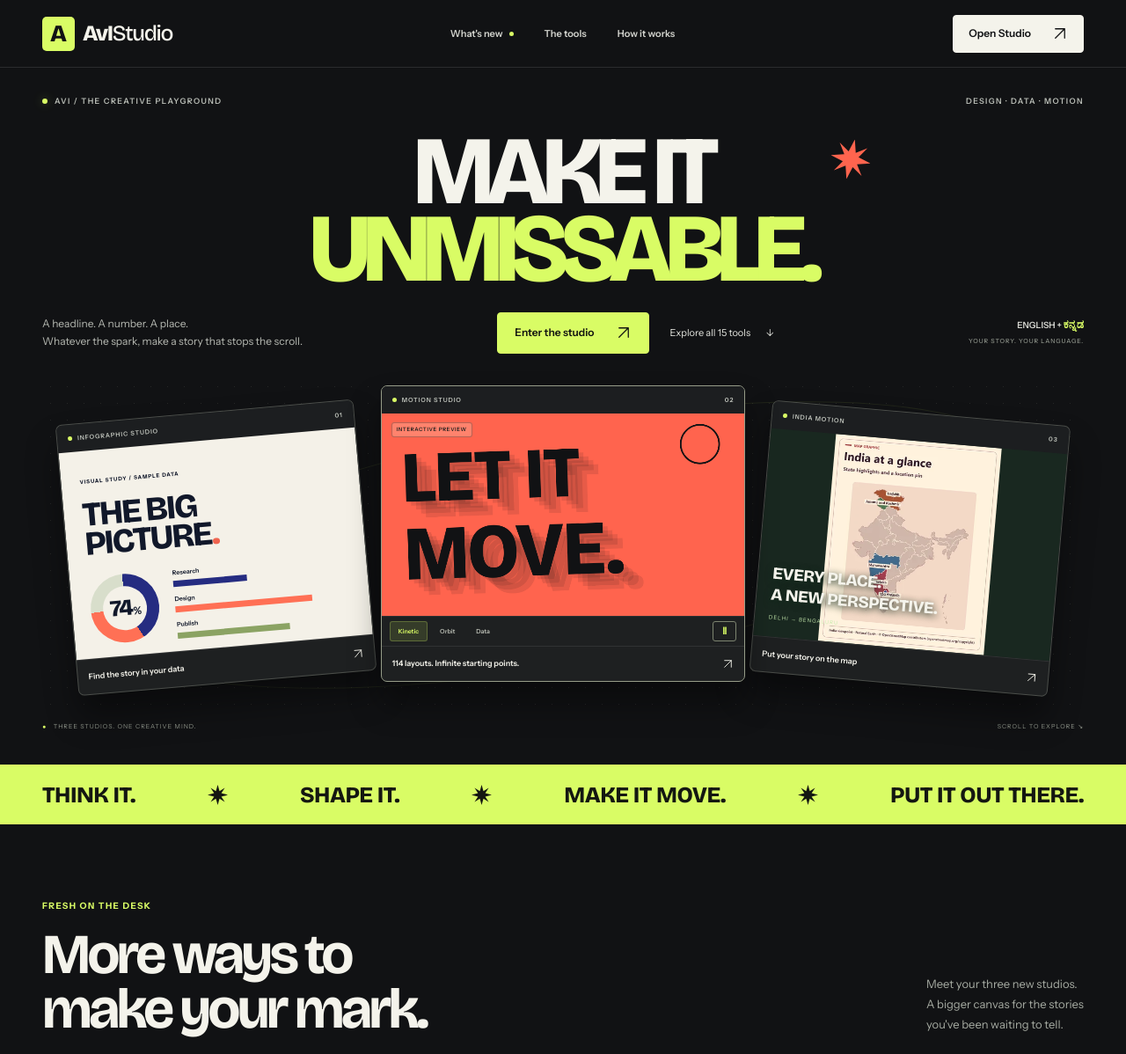
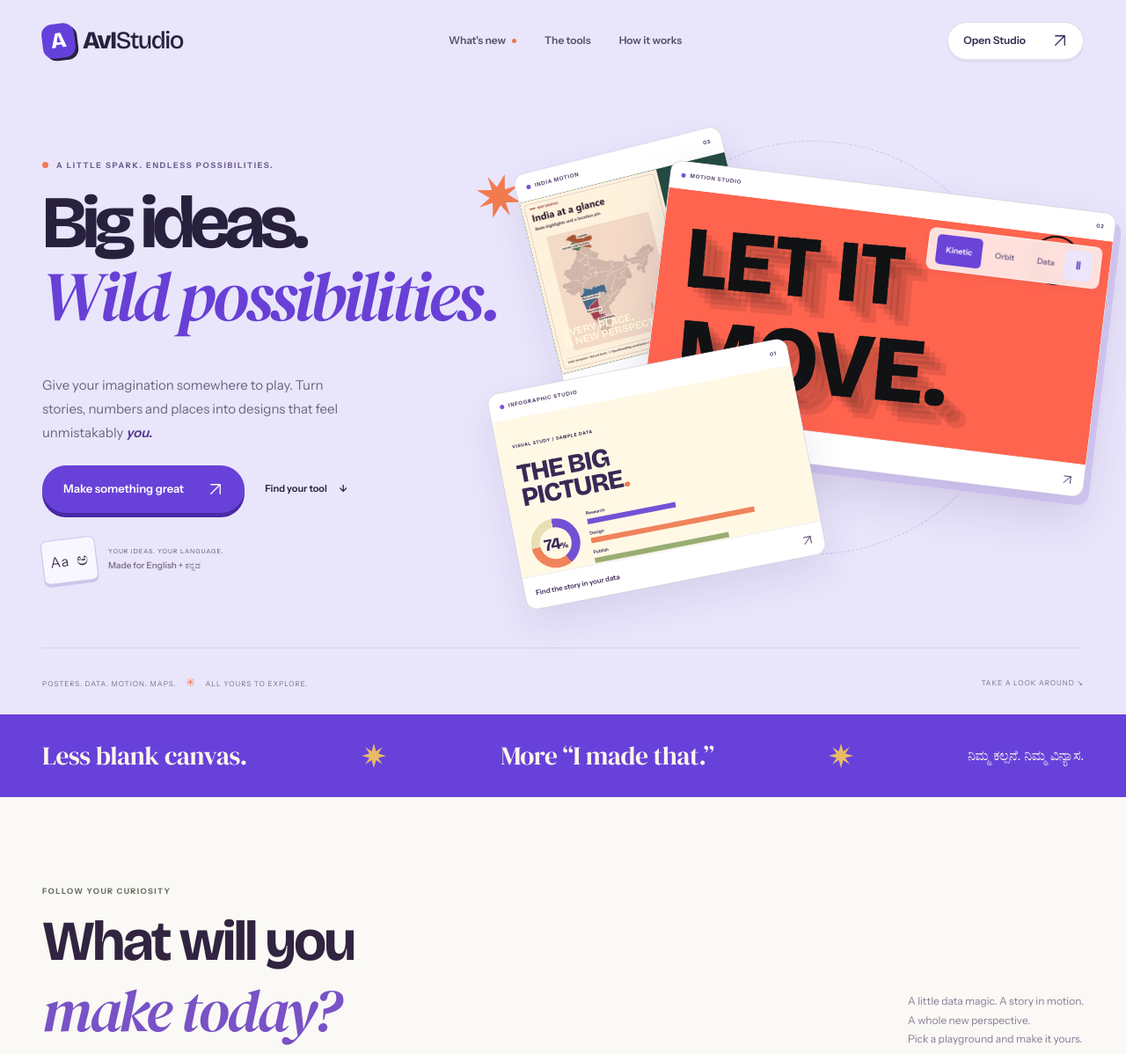
Before and after one commit to avi1995vag/avi-studio, a plain HTML site: page landing.html in a window 1280 px wide. Shown: the top 1198 px of the page at 88% size. Drawn offline with nearby package versions, Linux system fonts and the light colour scheme; no server answers; a web font is replaced by a local one.

Commit message:
Launch the layered creative playground landing

```diff
--- a/landing.html
+++ b/landing.html
@@ -3,9 +3,9 @@
 <head>
   <meta charset="utf-8">
   <meta name="viewport" content="width=device-width, initial-scale=1">
-  <meta name="theme-color" content="#111214">
+  <meta name="theme-color" content="#e9e5fb">
   <meta name="description" content="A creative desk for posters, carousels, infographics, motion and maps. Create in English and Kannada with AvIStudio.">
-  <title>AvI Studio — Make it unmissable.</title>
+  <title>AvI Studio — A playground for your ideas.</title>
   <script>
     const fragment = new URLSearchParams(location.hash.slice(1));
     if (fragment.has('buffer_connection') || fragment.has('buffer_error') || ['#posterStage', '#posterTools', '#workspace'].includes(location.hash)) {
@@ -16,7 +16,8 @@
   <link rel="preconnect" href="https://fonts.gstatic.com" crossorigin>
   <link href="https://fonts.googleapis.com/css2?family=Anek+Kannada:wght@400;600;800&family=Bricolage+Grotesque:wght@500;600;700;800&family=Instrument+Sans:wght@400;500;600;700&display=swap" rel="stylesheet">
   <link rel="stylesheet" href="./assets/landing.css?v=7">
-  <link rel="stylesheet" href="./assets/landing-gallery.css?v=1">
+  <link href="https://fonts.googleapis.com/css2?family=DM+Serif+Display:ital@0;1&display=swap" rel="stylesheet">
+  <link rel="stylesheet" href="./assets/landing-playground.css?v=1">
   <script src="./assets/landing-gallery.js?v=1" defer></script>
 </head>
 <body>
@@ -51,9 +52,9 @@
 
   <main id="main">
     <section class="gallery-hero page-width" aria-labelledby="hero-title">
-      <div class="hero-edition"><p><span class="signal-dot" aria-hidden="true"></span> AVI / THE CREATIVE PLAYGROUND</p><span>DESIGN · DATA · MOTION</span></div>
-      <div class="hero-statement"><h1 id="hero-title">MAKE IT<br><span>UNMISSABLE.</span></h1><svg class="hero-asterisk" aria-hidden="true"><use href="#i-star"/></svg></div>
-      <div class="hero-intro"><p>A headline. A number. A place.<br>Whatever the spark, make a story that stops the scroll.</p><div><a class="button gallery-cta" href="./studio.html">Enter the studio <svg aria-hidden="true"><use href="#i-arrow"/></svg></a><a class="gallery-text-link" href="#tools">Explore all 15 tools <span aria-hidden="true">↓</span></a></div><span class="hero-language">ENGLISH + <b lang="kn">ಕನ್ನಡ</b><br><small>YOUR STORY. YOUR LANGUAGE.</small></span></div>
+      <div class="hero-edition"><p><span class="signal-dot" aria-hidden="true"></span> A LITTLE SPARK. ENDLESS POSSIBILITIES.</p></div>
+      <div class="hero-statement"><h1 id="hero-title">Big ideas.<br><span>Wild possibilities.</span></h1><svg class="hero-asterisk" aria-hidden="true"><use href="#i-star"/></svg></div>
+      <div class="hero-intro"><p>Give your imagination somewhere to play. Turn stories, numbers and places into designs that feel unmistakably <em>you.</em></p><div><a class="button gallery-cta" href="./studio.html">Make something great <svg aria-hidden="true"><use href="#i-arrow"/></svg></a><a class="gallery-text-link" href="#tools">Find your tool <span aria-hidden="true">↓</span></a></div><span class="hero-language"><span class="language-tile">Aa <b lang="kn">ಅ</b></span><span>YOUR IDEAS. YOUR LANGUAGE.<br><small>Made for English + ಕನ್ನಡ</small></span></span></div>
       <div class="showcase-desk" id="showcase-desk" data-playing="true">
         <article class="showcase-panel showcase-info">
           <header><span><i aria-hidden="true"></i> INFOGRAPHIC STUDIO</span><span>01</span></header>
@@ -74,12 +75,12 @@
           <a href="./assets/apps/india-motion/">Put your story on the map <svg aria-hidden="true"><use href="#i-arrow"/></svg></a>
         </article>
       </div>
-      <div class="gallery-baseline"><span><i aria-hidden="true">●</i> THREE STUDIOS. ONE CREATIVE MIND.</span><span>SCROLL TO EXPLORE <span aria-hidden="true">↘</span></span></div>
+      <div class="gallery-baseline"><span>POSTERS. DATA. MOTION. MAPS. <i aria-hidden="true">✳</i> ALL YOURS TO EXPLORE.</span><a href="#new-studios">TAKE A LOOK AROUND <span aria-hidden="true">↘</span></a></div>
     </section>
-    <div class="creative-strip gallery-strip" aria-label="Create without limits"><div class="page-width"><span>THINK IT.</span><svg aria-hidden="true"><use href="#i-star"/></svg><span>SHAPE IT.</span><svg aria-hidden="true"><use href="#i-star"/></svg><span>MAKE IT MOVE.</span><svg aria-hidden="true"><use href="#i-star"/></svg><span>PUT IT OUT THERE.</span></div></div>
+    <div class="creative-strip gallery-strip" aria-label="Create without limits"><div class="page-width"><span>Less blank canvas.</span><svg aria-hidden="true"><use href="#i-star"/></svg><span>More “I made that.”</span><svg aria-hidden="true"><use href="#i-star"/></svg><span lang="kn">ನಿಮ್ಮ ಕಲ್ಪನೆ. ನಿಮ್ಮ ವಿನ್ಯಾಸ.</span></div></div>
 
     <section class="new-studios page-width section-space" id="new-studios" aria-labelledby="new-title">
-      <div class="section-heading"><div><p class="eyebrow">FRESH ON THE DESK</p><h2 id="new-title">More ways to<br>make your mark.</h2></div><p>Meet your three new studios.<br>A bigger canvas for the stories<br>you've been waiting to tell.</p></div>
+        <div class="section-heading"><div><p class="eyebrow">FOLLOW YOUR CURIOSITY</p><h2 id="new-title">What will you<br><em>make today?</em></h2></div><p>A little data magic. A story in motion.<br>A whole new perspective.<br>Pick a playground and make it yours.</p></div>
       <div class="studio-grid">
         <a class="studio-card studio-infographic" href="./assets/apps/infographic-studio/">
           <div class="studio-card-top"><span class="pill">DATA, WITH PERSONALITY</span><span class="round-arrow"><svg aria-hidden="true"><use href="#i-arrow"/></svg></span></div>
```
